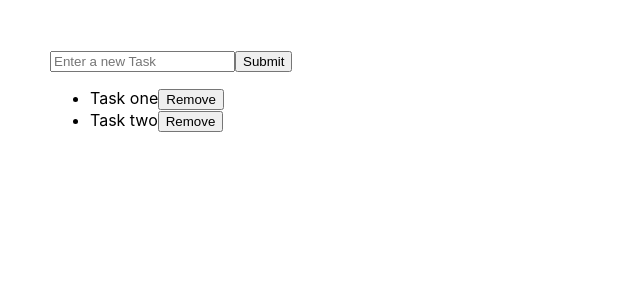
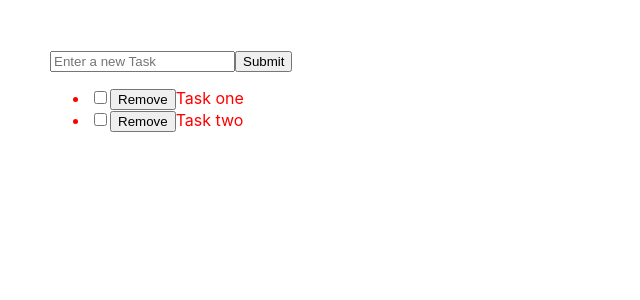
Before and after one commit to ali1129js/react-training, a React (Create React App) app: page / in a window 1280 px wide. Shown: the top 300 px of the page, without its empty margins (0-640 px from the left). Built offline with nearby package versions, Linux system fonts and the light colour scheme.

Commit message:
checked and colored

```diff
--- a/src/examples/Todos/ClassBasedTodo.jsx
+++ b/src/examples/Todos/ClassBasedTodo.jsx
@@ -40,6 +40,12 @@ class ClassBasedTodo extends Component {
     newArr.splice(i, 1);
     this.setState({ todos: newArr });
   };
+
+  handleCheckbox = (i) => {
+    const newArr = [...this.state.todos];
+    newArr[i].isCompleted = !newArr[i].isCompleted;
+    this.setState({ todos: newArr });
+  };
   render() {
     return (
       <div className="classbased">
@@ -52,6 +58,7 @@ class ClassBasedTodo extends Component {
           <TodosClass
             todos={this.state.todos}
             handleRemove={this.handleRemove}
+            handleCheckbox={this.handleCheckbox}
           />
         </div>
       </div>
--- a/src/examples/Todos/TodosClass.jsx
+++ b/src/examples/Todos/TodosClass.jsx
@@ -1,10 +1,15 @@
-const TodosClass = ({ todos, handleRemove }) => {
+const TodosClass = ({ todos, handleRemove, handleCheckbox }) => {
   return (
     <ul>
       {todos.map((todo, i) => (
-        <li key={todo.id}>
+        <li key={todo.id} style={{ color: todo.isCompleted ? "green" : "red" }}>
+          <input
+            type="checkbox"
+            checked={todo.isCompleted}
+            onChange={() => handleCheckbox(i)}
+          />
+          <button onClick={() => handleRemove(i)}>Remove</button>
           {todo.text}
-          <button onClick={() => handleRemove(i)}>Remove</button>
         </li>
       ))}
     </ul>
```
Also changed, not shown: 1 other file (tests, documents, lock files or other folders).
